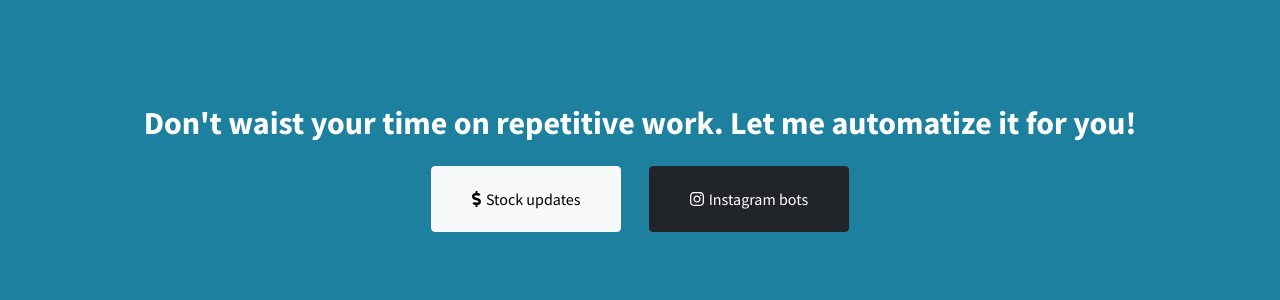
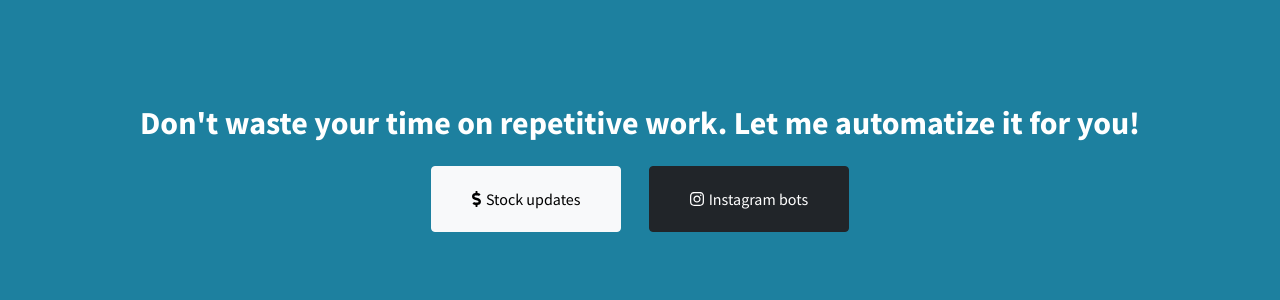
Before and after one commit to KarolinaZawisza/personal-cv-website, a Flask app: page / in a window 1280 px wide. Shown: the part 3748-4048 px from the top of the page. Run offline with Flask 3, Linux system fonts and the light colour scheme; some libraries are stand-ins or nearby versions.

Commit message:
Update index.html

```diff
--- a/templates/index.html
+++ b/templates/index.html
@@ -154,7 +154,7 @@
         <!-- Call to Action-->
         <section class="content-section bg-primary text-white">
             <div class="container px-4 px-lg-5 text-center">
-                <h2 class="mb-4">Don't waist your time on repetitive work. Let me automatize it for you!</h2>
+                <h2 class="mb-4">Don't waste your time on repetitive work. Let me automatize it for you!</h2>
                 <a class="btn btn-xl btn-light me-4" href="https://github.com/KarolinaZawisza/tesla-stock-alerts"><i class="fas fa-dollar-sign github-project-icon"></i>Stock updates</a>
                 <a class="btn btn-xl btn-dark" href="https://github.com/KarolinaZawisza/instagram-content-bot"><i class="fab fa-instagram github-project-icon"></i></i>Instagram bots</a>
             </div>
@@ -179,7 +179,7 @@
                         <a class="social-link rounded-circle text-white" href="https://www.instagram.com/tsukiliaro/"><i class="icon-social-instagram"></i></a>
                     </li>
                 </ul>
-                <p class="text-muted small mb-0">Copyright &copy; Karolina Zawisza {{ year }}</p>
+                <p class="text-muted small mb-0">Copyright &copy; Karolina Zawisza 2024</p>
             </div>
         </footer>
         <!-- Scroll to Top Button-->
```
